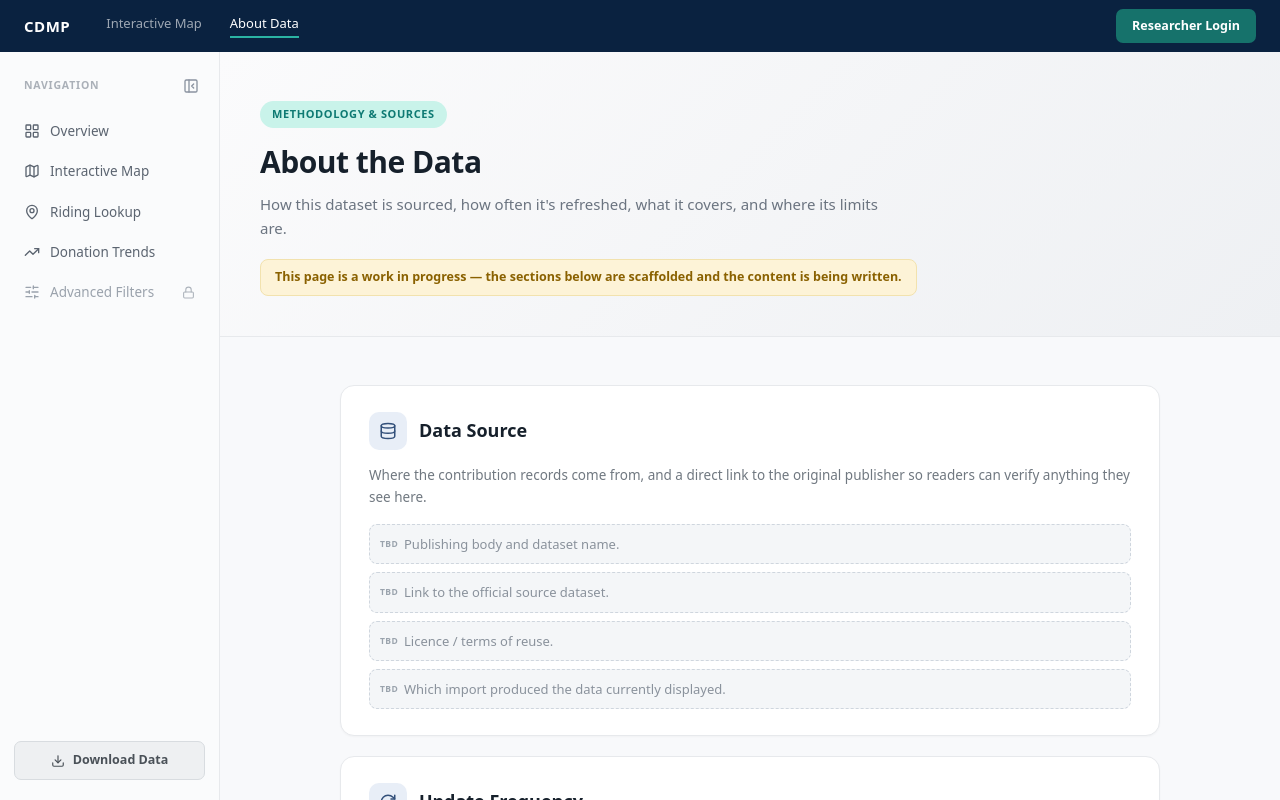
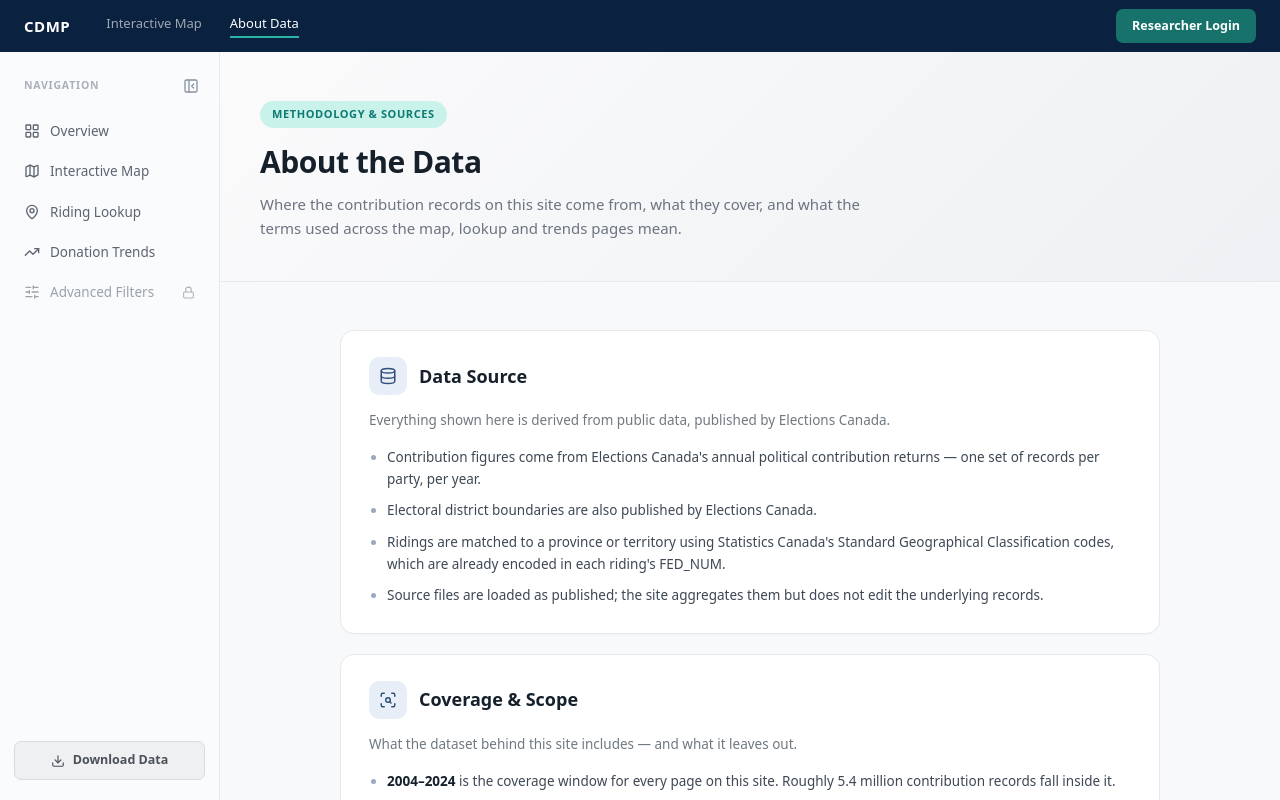
Before and after one commit to UTSC-CSCC01-Software-Engineering-I/course-project-the-unemployables, a React (Vite) app in the folder client/: page /about in a window 1280 px wide. Built offline with nearby package versions, Linux system fonts and the light colour scheme; no server answers.

Commit message:
Completed 'About Page' to show basic information about the website

```diff
--- a/client/src/pages/AboutPage.css
+++ b/client/src/pages/AboutPage.css
@@ -38,19 +38,6 @@
   line-height: 1.65;
   color: #6b7480;
   max-width: 620px;
-  margin-bottom: 18px;
-}
-
-/* Temporary — remove once the real copy lands. */
-.about-draft-note {
-  display: inline-block;
-  font-size: 12.5px;
-  font-weight: 600;
-  color: #8a6100;
-  background: #fdf3d7;
-  border: 1px solid #f2e2ae;
-  border-radius: 8px;
-  padding: 8px 14px;
 }
 
 /* ── Body ── */
@@ -103,37 +90,89 @@
   margin-bottom: 16px;
 }
 
-/* ── Placeholder scaffolding ── */
-.about-placeholder-list {
+.about-subhead {
+  font-size: 13px;
+  font-weight: 700;
+  text-transform: uppercase;
+  letter-spacing: 0.5px;
+  color: #6b7480;
+  margin: 24px 0 12px;
+}
+
+/* ── Content lists ── */
+.about-list {
   list-style: none;
   margin: 0;
   padding: 0;
   display: flex;
   flex-direction: column;
-  gap: 8px;
+  gap: 10px;
 }
 
-.about-placeholder {
+.about-list li {
   position: relative;
-  font-size: 13px;
-  line-height: 1.55;
-  color: #8a929c;
-  background: #f4f6f8;
-  border: 1px dashed #cfd6de;
-  border-radius: 8px;
-  padding: 9px 12px 9px 34px;
+  font-size: 13.5px;
+  line-height: 1.6;
+  color: #3d4854;
+  padding-left: 18px;
 }
 
-.about-placeholder::before {
-  content: "TBD";
+.about-list li::before {
+  content: "";
   position: absolute;
-  left: 10px;
-  top: 50%;
-  transform: translateY(-50%);
-  font-size: 8.5px;
-  font-weight: 800;
-  letter-spacing: 0.4px;
-  color: #9aa3ad;
+  left: 2px;
+  top: 8px;
+  width: 5px;
+  height: 5px;
+  border-radius: 50%;
+  background: #9aa9bd;
+}
+
+.about-list strong {
+  color: #16202b;
+  font-weight: 700;
+}
+
+/* ── Glossary ── */
+.about-glossary {
+  margin: 0;
+  display: flex;
+  flex-direction: column;
+  gap: 12px;
+}
+
+.about-glossary-row {
+  display: grid;
+  grid-template-columns: 200px 1fr;
+  gap: 16px;
+  align-items: baseline;
+  padding-bottom: 12px;
+  border-bottom: 1px solid #f0f2f5;
+}
+
+.about-glossary-row:last-child {
+  padding-bottom: 0;
+  border-bottom: none;
+}
+
+.about-glossary dt {
+  font-size: 13px;
+  font-weight: 700;
+  color: #16202b;
+  line-height: 1.5;
+}
+
+.about-glossary dd {
+  margin: 0;
+  font-size: 13.5px;
+  line-height: 1.6;
+  color: #3d4854;
+}
+
+.about-glossary-compact .about-glossary-row {
+  grid-template-columns: 60px 1fr;
+  padding-bottom: 8px;
+  gap: 12px;
 }
 
 /* ── Responsive ── */
@@ -153,4 +192,10 @@
   .about-section {
     padding: 22px 20px;
   }
+
+  .about-glossary-row,
+  .about-glossary-compact .about-glossary-row {
+    grid-template-columns: 1fr;
+    gap: 4px;
+  }
 }
--- a/client/src/pages/AboutPage.tsx
+++ b/client/src/pages/AboutPage.tsx
@@ -1,102 +1,54 @@
-import { Database, RefreshCw, ScanSearch, BookOpen, Scale, Mail } from "lucide-react";
+import { Database, ScanSearch, BookOpen } from "lucide-react";
 import { Footer } from "@/components/layout/Footer";
+import { DATA_FIRST_YEAR, DATA_LAST_YEAR } from "@/utils/years";
 import "./AboutPage.css";
 
-// ─────────────────────────────────────────────────────────────────────────
-// TEMPLATE / SCAFFOLD ONLY.
-//
-// The structure, headings and styling here are final — the body copy is
-// placeholder text to be replaced with the real methodology write-up. Every
-// placeholder is marked with `about-placeholder` so it's easy to find (and
-// visually obvious in the browser) until it's filled in.
-// ─────────────────────────────────────────────────────────────────────────
+// Content here is deliberately limited to facts that are already established
+// elsewhere in this repo (CDMP-data/README.md, utils/years.ts, types/index.ts,
+// utils/province.ts, the Footer). Update frequency, licensing terms and a
+// corrections contact are NOT documented anywhere yet, so those sections have
+// been left off rather than filled with guesses.
 
-interface AboutSection {
-  id: string;
-  icon: typeof Database;
-  title: string;
-  /** What this section needs to answer once it's written for real. */
-  intent: string;
-  /** Placeholder bullet scaffolding — replace with real content. */
-  points: string[];
-}
+/** Parties present in the source data — CDMP-data/README.md, types/index.ts. */
+const PARTIES: { abbr: string; name: string }[] = [
+  { abbr: "BQ", name: "Bloc Québécois" },
+  { abbr: "CPC", name: "Conservative Party of Canada" },
+  { abbr: "GPC", name: "Green Party of Canada" },
+  { abbr: "LPC", name: "Liberal Party of Canada" },
+  { abbr: "NDP", name: "New Democratic Party" },
+  { abbr: "PPC", name: "People's Party of Canada" },
+];
 
-const SECTIONS: AboutSection[] = [
+const GLOSSARY: { term: string; definition: string }[] = [
   {
-    id: "source",
-    icon: Database,
-    title: "Data Source",
-    intent:
-      "Where the contribution records come from, and a direct link to the original publisher so readers can verify anything they see here.",
-    points: [
-      "Publishing body and dataset name.",
-      "Link to the official source dataset.",
-      "Licence / terms of reuse.",
-      "Which import produced the data currently displayed.",
-    ],
+    term: "Riding (federal electoral district)",
+    definition:
+      "The geographic areas that elect one member of Parliament each. District boundaries used on this site are published by Elections Canada.",
   },
   {
-    id: "updates",
-    icon: RefreshCw,
-    title: "Update Frequency",
-    intent:
-      "How current the numbers are, so a journalist knows whether they're safe to cite today.",
-    points: [
-      "How often the dataset is re-imported.",
-      "Date of the most recent successful import.",
-      "Expected lag between a contribution being filed and appearing here.",
-    ],
+    term: "FED_NUM",
+    definition:
+      "Elections Canada's numeric identifier for a riding. Its first two digits are the Statistics Canada Standard Geographical Classification code for the province or territory the riding sits in, which is how ridings are matched to provinces here.",
   },
   {
-    id: "scope",
-    icon: ScanSearch,
-    title: "Scope & Limitations",
-    intent:
-      "The honest boundaries of the dataset — what it does not cover is as important as what it does.",
-    points: [
-      "Years covered (currently 2004–2024) and jurisdictions included.",
-      "Contribution types included vs. excluded (e.g. monetary vs. in-kind).",
-      "Known gaps, amendments, or records excluded during import.",
-      "Rounding, aggregation, and privacy thresholds applied before display.",
-    ],
+    term: "Monetary and non-monetary contributions",
+    definition:
+      "Contribution records distinguish monetary amounts from non-monetary ones. Every total, ranking and chart on this site is calculated from monetary contributions only.",
   },
   {
-    id: "glossary",
-    icon: BookOpen,
-    title: "Glossary",
-    intent:
-      "Plain-language definitions for the terms used across the map, lookup, and trends pages.",
-    points: [
-      "Riding / electoral district (and what FED_NUM refers to).",
-      "Monetary vs. non-monetary contribution.",
-      "Contributor type.",
-      "Fiscal year vs. calendar year.",
-      "Party abbreviations used throughout the site.",
-    ],
+    term: "Contributor type",
+    definition:
+      "A classification attached to each contribution record by Elections Canada, carried through unchanged from the source data.",
   },
   {
-    id: "neutrality",
-    icon: Scale,
-    title: "Non-Partisan Statement",
-    intent:
-      "Backs up the 'non-partisan' claim made on the homepage with a concrete statement of editorial stance.",
-    points: [
-      "Statement of independence and funding.",
-      "How parties are ordered and coloured, and why that isn't an endorsement.",
-      "What this project does not do (no ranking, scoring, or commentary on parties).",
-    ],
+    term: "Year",
+    definition:
+      "Records carry both a fiscal year and a contribution date. Totals and trends on this site are grouped by year.",
   },
   {
-    id: "contact",
-    icon: Mail,
-    title: "Corrections & Contact",
-    intent:
-      "A route for reporting a record that looks wrong — important for credibility on public-finance data.",
-    points: [
-      "Contact address for data corrections.",
-      "What to include in a correction report.",
-      "How corrections are handled and published.",
-    ],
+    term: "Donations vs. donors",
+    definition:
+      "A donation count is the number of individual contribution records. A donor count is the number of distinct contributors behind them, so one donor may account for several donations.",
   },
 ];
 
@@ -107,36 +59,125 @@ export function AboutPage() {
         <span className="about-badge">Methodology &amp; Sources</span>
         <h1 className="about-title">About the Data</h1>
         <p className="about-subtitle">
-          How this dataset is sourced, how often it&apos;s refreshed, what it covers,
-          and where its limits are.
-        </p>
-        <p className="about-draft-note">
-          This page is a work in progress — the sections below are scaffolded and
-          the content is being written.
+          Where the contribution records on this site come from, what they cover,
+          and what the terms used across the map, lookup and trends pages mean.
         </p>
       </section>
 
       <section className="about-body">
-        {SECTIONS.map(({ id, icon: Icon, title, intent, points }) => (
-          <article key={id} id={id} className="about-section">
+        {/* ── Data source ── */}
+        <article id="source" className="about-section">
           <div className="about-section-head">
             <div className="about-section-icon">
-                <Icon size={18} strokeWidth={2} />
+              <Database size={18} strokeWidth={2} />
             </div>
-              <h2>{title}</h2>
+            <h2>Data Source</h2>
           </div>
 
-            <p className="about-section-intent">{intent}</p>
+          <p className="about-section-intent">
+            Everything shown here is derived from public data, published by
+            Elections Canada.
+          </p>
 
-            <ul className="about-placeholder-list">
-              {points.map((point) => (
-                <li key={point} className="about-placeholder">
-                  {point}
+          <ul className="about-list">
+            <li>
+              Contribution figures come from Elections Canada&apos;s annual
+              political contribution returns — one set of records per party, per
+              year.
             </li>
-              ))}
+            <li>
+              Electoral district boundaries are also published by Elections
+              Canada.
+            </li>
+            <li>
+              Ridings are matched to a province or territory using Statistics
+              Canada&apos;s Standard Geographical Classification codes, which are
+              already encoded in each riding&apos;s FED_NUM.
+            </li>
+            <li>
+              Source files are loaded as published; the site aggregates them but
+              does not edit the underlying records.
+            </li>
           </ul>
         </article>
+
+        {/* ── Coverage & scope ── */}
+        <article id="scope" className="about-section">
+          <div className="about-section-head">
+            <div className="about-section-icon">
+              <ScanSearch size={18} strokeWidth={2} />
+            </div>
+            <h2>Coverage &amp; Scope</h2>
+          </div>
+
+          <p className="about-section-intent">
+            What the dataset behind this site includes — and what it leaves out.
+          </p>
+
+          <ul className="about-list">
+            <li>
+              <strong>
+                {DATA_FIRST_YEAR}&ndash;{DATA_LAST_YEAR}
+              </strong>{" "}
+              is the coverage window for every page on this site. Roughly 5.4
+              million contribution records fall inside it.
+            </li>
+            <li>
+              Elections Canada publishes contribution returns back to 1993, but
+              the pre-{DATA_FIRST_YEAR} archive is <strong>not</strong> loaded
+              here. Nothing on this site reflects it.
+            </li>
+            <li>
+              Six parties appear in the data: {PARTIES.map((p) => p.abbr).join(", ")}.
+              Contributions to any other party or to independent candidates are
+              not included.
+            </li>
+            <li>
+              All thirteen provinces and territories are covered.
+            </li>
+            <li>
+              Only monetary contributions are counted in the totals shown.
+            </li>
+            <li>
+              Figures on the public pages are aggregated. Individual-level
+              records are restricted to approved, university-affiliated
+              researchers.
+            </li>
+          </ul>
+        </article>
+
+        {/* ── Glossary ── */}
+        <article id="glossary" className="about-section">
+          <div className="about-section-head">
+            <div className="about-section-icon">
+              <BookOpen size={18} strokeWidth={2} />
+            </div>
+            <h2>Glossary</h2>
+          </div>
+
+          <p className="about-section-intent">
+            Plain-language definitions for the terms used across the site.
+          </p>
+
+          <dl className="about-glossary">
+            {GLOSSARY.map(({ term, definition }) => (
+              <div key={term} className="about-glossary-row">
+                <dt>{term}</dt>
+                <dd>{definition}</dd>
+              </div>
             ))}
+          </dl>
+
+          <h3 className="about-subhead">Party abbreviations</h3>
+          <dl className="about-glossary about-glossary-compact">
+            {PARTIES.map(({ abbr, name }) => (
+              <div key={abbr} className="about-glossary-row">
+                <dt>{abbr}</dt>
+                <dd>{name}</dd>
+              </div>
+            ))}
+          </dl>
+        </article>
       </section>
 
       <Footer />
```
Lines whose indentation alone changed are shown as unchanged.
